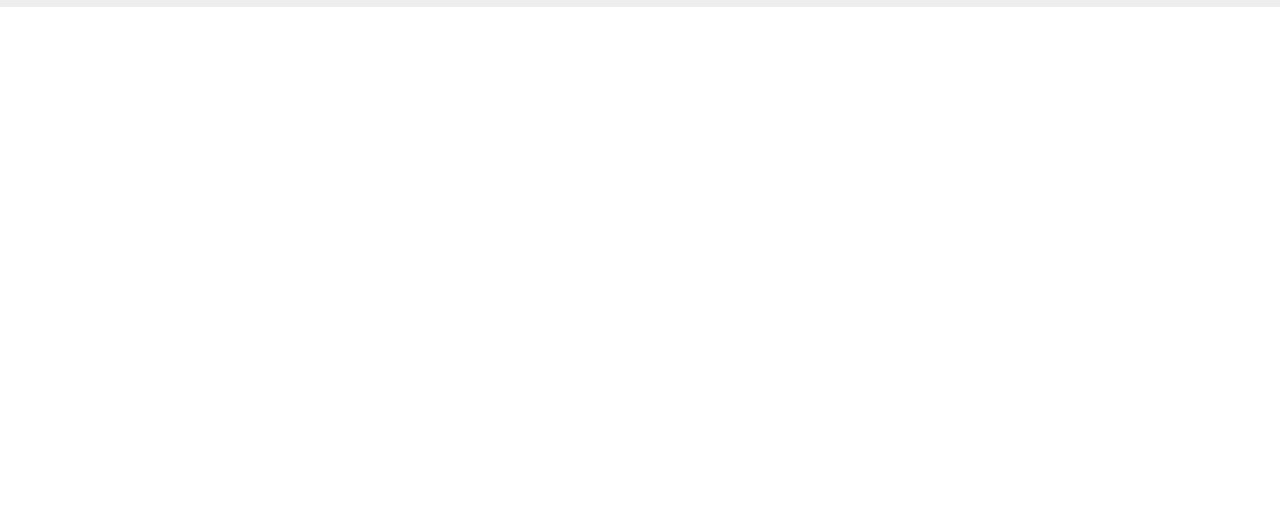
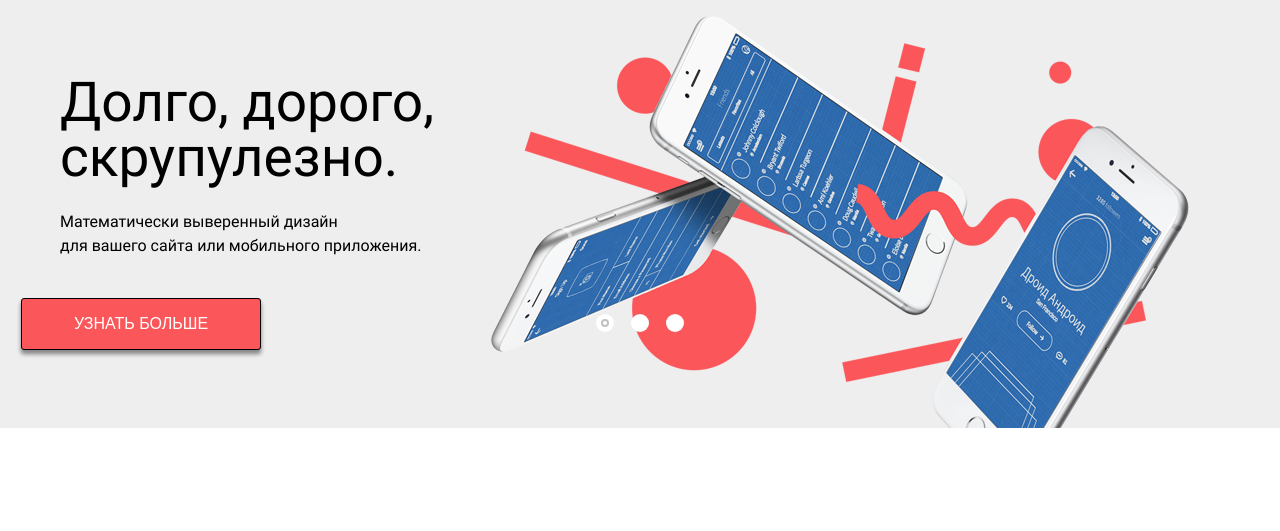
Before and after one commit to Akimba-png/html-css__nerds, a website with bundled scripts: page source/index.html in a window 1280 px wide. Shown: the part 117-648 px from the top of the page. Built offline with nearby package versions, Linux system fonts and the light colour scheme.

Commit message:
Добавляет блок features, реализует js слайдер в блоке features, устанавливает пакет del для удаления спрайта

```diff
--- a/package.json
+++ b/package.json
@@ -12,6 +12,7 @@
   "license": "ISC",
   "devDependencies": {
     "browser-sync": "2.27.7",
+    "del": "6.0.0",
     "gulp": "4.0.2",
     "gulp-svg-sprite": "1.5.0",
     "prettier": "2.5.1",
--- /dev/null
+++ b/source/css/blocks/button.css
@@ -0,0 +1,34 @@
+.button {
+  padding: 16px 0;
+  box-sizing: border-box;
+  width: 160px;
+  font-size: 16px;
+  font-weight: 500;
+  line-height: 18px;
+  text-transform: uppercase;
+  color: var(--button-text-color);
+  background-color: var(--button-background-color);
+  border: none;
+  border-radius: 3px;
+}
+
+.button:hover {
+  background-color: var(--button-background-hover-color);
+}
+
+.button:active {
+  background-color: var(--button-background-active-color);
+  box-shadow: inset 0 3px 0 var(--button-active-shadow-color);
+}
+
+.button--features {
+  width: 240px;
+  border: 1px solid var(--button-feature-border-color);
+  box-shadow:
+    0 4px 4px var(--button-feature-shadow-color),
+    0 4px 4px var(--button-feature-shadow-color);
+}
+
+.button:active .button__text {
+  opacity: 0.3;
+}
--- a/source/css/blocks/colors.css
+++ b/source/css/blocks/colors.css
@@ -9,4 +9,17 @@
   --social-icons-hover-color: #e74246;
   --social-icons-active-color: #d7373b;
   --social-icons-shadow-color: rgba(0, 1, 1, 0.1);
+
+  /* button color */
+  --button-text-color: #ffffff;
+  --button-background-color: #fb565a;
+  --button-background-hover-color: #e74246;
+  --button-background-active-color: #d7373b;
+  --button-active-shadow-color: rgba(0, 1, 1, 0.1);
+  --button-feature-border-color: #000000;
+  --button-feature-shadow-color: rgba(0, 0, 0, 0.25);
+
+  /* slider */
+  --slider-toggle-background-color: #ffffff;
+  --slider-toggle-current-color: #c1c1c1;
 }
--- /dev/null
+++ b/source/css/blocks/features.css
@@ -0,0 +1,79 @@
+.features {
+  min-height: 421px;
+  background-color: var(--background-color);
+}
+
+.features__list {
+  margin-bottom: 40px;
+}
+
+.features__item {
+  position: relative;
+  display: none;
+  padding-top: 68px;
+}
+
+.features__item--current {
+  display: block;
+}
+
+.features__item::before {
+  content: "";
+  position: absolute;
+  top: -10px;
+  right: 3px;
+  width: 760px;
+  height: 431px;
+  background-size: contain;
+}
+
+.features__item--1::before {
+  background-image: url("./../../img/features-slide-1.png");
+}
+
+.features__item--2::before {
+  background-image: url("./../../img/features-slide-2.png");
+}
+
+.features__item--3::before {
+  background-image: url("./../../img/features-slide-3.png");
+}
+
+@media (min-resolution: 2dppx) {
+  .features__item--1::before {
+    background-image: url("./../../img/features-slide-1@2x.png");
+  }
+
+  .features__item--2::before {
+    background-image: url("./../../img/features-slide-2@2x.png");
+  }
+
+  .features__item--3::before {
+    background-image: url("./../../img/features-slide-3@2x.png");
+  }
+}
+
+.features__slogan {
+  margin-bottom: 25px;
+  font-size: 55px;
+  line-height: 55px;
+  font-weight: 500;
+}
+
+.features__text {
+  margin: 0;
+}
+
+.features__button {
+  margin-left: 21px;
+}
+
+.features__toggles {
+  display: flex;
+  flex-wrap: wrap;
+  gap: 17px;
+  margin: 0 auto;
+  margin-top: -36px;
+  width: 88px;
+  z-index: 100;
+}
--- /dev/null
+++ b/source/css/blocks/slider.css
@@ -0,0 +1,22 @@
+.slider__toggle {
+  position: relative;
+  padding: 0;
+  width: 18px;
+  height: 18px;
+  border: none;
+  border-radius: 50%;
+  background-color: var(--slider-toggle-background-color);
+}
+
+.slider__toggle--current::before {
+  content: "";
+  position: absolute;
+  top: 50%;
+  left: 50%;
+  width: 8px;
+  height: 8px;
+  box-sizing: border-box;
+  transform: translate(-50%, -50%);
+  border-radius: 50%;
+  border: 2px solid var(--slider-toggle-current-color);
+}
--- a/source/css/style.css
+++ b/source/css/style.css
@@ -1,6 +1,7 @@
 @import "./blocks/fonts.css";
 @import "./blocks/colors.css";
 @import "./blocks/global.css";
+@import "./blocks/button.css";
 @import "./blocks/main-navigation.css";
 @import "./blocks/site-list.css";
 @import "./blocks/user-list.css";
@@ -8,3 +9,5 @@
 @import "./blocks/social.css";
 @import "./blocks/promo.css";
 @import "./blocks/main-header.css";
+@import "./blocks/features.css";
+@import "./blocks/slider.css";
--- a/source/index.html
+++ b/source/index.html
@@ -3,6 +3,7 @@
   <head>
     <title>Студия Nerds</title>
     <meta charset="utf-8">
+    <meta name="viewport" content="width=device-width, initial-scale=1">
     <link rel="stylesheet" href="./css/style.css">
   </head>
   <body class="page-body">
@@ -34,7 +35,49 @@
         </ul>
       </nav>
     </header>
-    <main></main>
+    <main class="page-main">
+      <section class="features slider">
+        <h1 class="visually-hidden">Преимущества студии Nerds</h1>
+        <dl class="features__list slider__list wrapper">
+          <div class="features__item features__item--1 features__item--current slider__item">
+            <dt class="features__slogan">
+              Долго, дорого,<br>
+              скрупулезно.
+            </dt>
+            <dd class="features__text">
+              Математически выверенный дизайн<br>
+              для вашего сайта или мобильного приложения.
+            </dd>
+          </div>
+          <div class="features__item features__item--2 slider__item">
+            <dt class="features__slogan">
+              Любим математику<br>
+              как никто другой
+            </dt>
+            <dd class="features__text">
+              Никакого креатива, только математические формулы<br>
+              для расчета идеальных пропорций
+            </dd>
+          </div>
+          <div class="features__item features__item--3 slider__item">
+            <dt class="features__slogan">
+              Только ночь,<br>
+              только хардкор
+            </dt>
+            <dd class="features__text">
+              Работать днем, как все? Мы против этого.<br>
+              Ближе к полуночи работа только начинается.
+            </dd>
+          </div>
+        </dl>
+        <button class="features__button button button--features" type="button"><span class=button__text>Узнать больше</span></button>
+        <div class="features__toggles slider__toggles">
+          <button class="slider__toggle slider__toggle--current" type="button"></button>
+          <button class="slider__toggle" type="button"></button>
+          <button class="slider__toggle" type="button"></button>
+        </div>
+      </section>
+    </main>
     <footer class="main-footer wrapper">
       <section class="social">
         <h1 class="visually-hidden">Студия Nerds в социальных сетях</h1>
@@ -61,5 +104,6 @@
         <p class="promo__offer">Скидка 10% для друзей из социальных сетей.</p>
       </div>
     </footer>
+    <script src="js/index.js" type="module"></script>
   </body>
 </html>
--- /dev/null
+++ b/source/js/index.js
@@ -0,0 +1 @@
+import "./modules/slider.js";
--- /dev/null
+++ b/source/js/modules/slider.js
@@ -0,0 +1,19 @@
+const sliderElement = document.querySelector(".slider");
+const toggleContainerElement = sliderElement.querySelector(".slider__toggles");
+const sliderItemElements = sliderElement.querySelectorAll(".slider__item");
+const toggleElements = toggleContainerElement.children;
+
+
+function onToggleClick({target}) {
+  if (target.matches(".slider__toggle--current")) {
+    return;
+  }
+  if(target.matches(".slider__toggle")) {
+    const index = [...toggleElements].indexOf(target);
+    sliderElement.querySelector(".features__item--current").classList.remove("features__item--current");
+    sliderElement.querySelector(".slider__toggle--current").classList.remove("slider__toggle--current");
+    sliderItemElements[index].classList.add("features__item--current");
+    target.classList.add("slider__toggle--current");
+  }
+};
+toggleContainerElement.addEventListener("click", onToggleClick);
```
Also changed, not shown: gulpfile.js (+7 -2 lines), source/img/features-slide-1.png (added), source/img/features-slide-1@2x.png (added), source/img/features-slide-2.png (added), source/img/features-slide-2@2x.png (added), source/img/features-slide-3.png (added), source/img/features-slide-3@2x.png (added), 1 other file.
